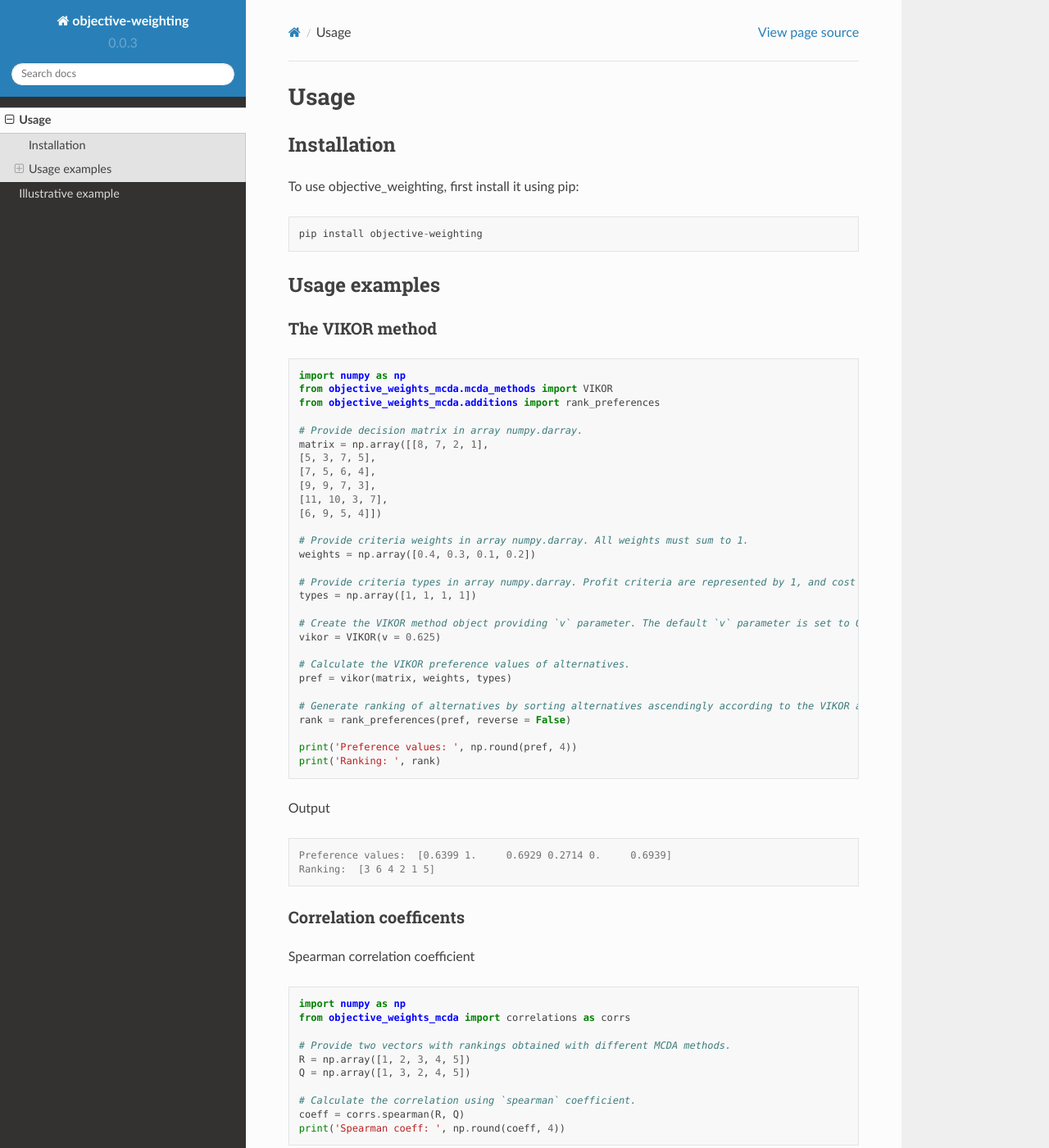
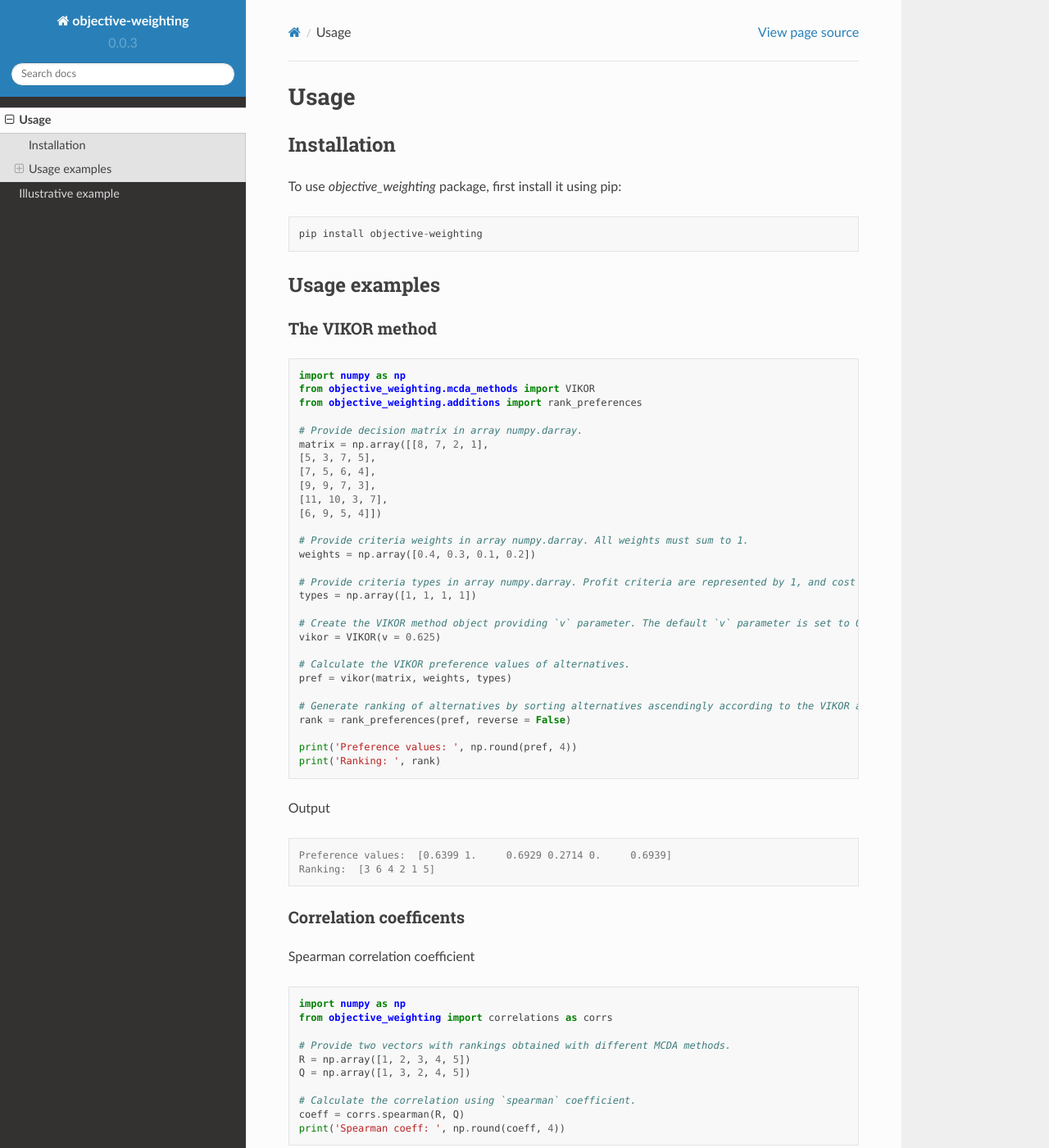
Before and after one commit to energyinpython/objective-weighting, a Sphinx documentation site: the page built from docs/usage.rst, in a window 1280 px wide and 1400 px high. Shown: the whole window at 82% size. Built offline with Sphinx 7.4.7 and the Read the Docs theme 2.0.0, drawn with Linux system fonts in a browser that asks for light colours; pages that are not in the unit, such as notebooks, are missing from menus; some of the changed text lies outside the part shown.

Commit message:
docs: documentation update

```diff
--- a/docs/index.rst
+++ b/docs/index.rst
@@ -1,5 +1,5 @@
 Welcome to objective-weighting documentation!
-===================================
+===============================================
 
 `objective-weighting` is Python 3 library dedicated to multi-criteria decision analysis with criteria weights determined by objective weighting methods.
 This library includes:
--- a/docs/usage.rst
+++ b/docs/usage.rst
@@ -6,7 +6,7 @@ Usage
 Installation
 -------------
 
-To use objective_weighting, first install it using pip:
+To use `objective_weighting` package, first install it using pip:
 
 .. code-block:: python
 
@@ -23,8 +23,8 @@ __________________
 .. code-block:: python
 
 	import numpy as np
-	from objective_weights_mcda.mcda_methods import VIKOR
-	from objective_weights_mcda.additions import rank_preferences
+	from objective_weighting.mcda_methods import VIKOR
+	from objective_weighting.additions import rank_preferences
 
 	# Provide decision matrix in array numpy.darray.
 	matrix = np.array([[8, 7, 2, 1],
@@ -68,7 +68,7 @@ Spearman correlation coefficient
 .. code-block:: python
 
 	import numpy as np
-	from objective_weights_mcda import correlations as corrs
+	from objective_weighting import correlations as corrs
 
 	# Provide two vectors with rankings obtained with different MCDA methods.
 	R = np.array([1, 2, 3, 4, 5])
@@ -91,7 +91,7 @@ Weighted Spearman correlation coefficient
 .. code-block:: python
 
 	import numpy as np
-	from objective_weights_mcda import correlations as corrs
+	from objective_weighting import correlations as corrs
 
 	# Provide two vectors with rankings obtained with different MCDA methods.
 	R = np.array([1, 2, 3, 4, 5])
@@ -114,7 +114,7 @@ Pearson correlation coefficient
 .. code-block:: python
 
 	import numpy as np
-	from objective_weights_mcda import correlations as corrs
+	from objective_weighting import correlations as corrs
 
 	# Provide two vectors with rankings obtained with different MCDA methods.
 	R = np.array([1, 2, 3, 4, 5])
@@ -140,7 +140,7 @@ Entropy weighting method
 .. code-block:: python
 
 	import numpy as np
-	from objective_weights_mcda import weighting_methods as mcda_weights
+	from objective_weighting import weighting_methods as mcda_weights
 
 	matrix = np.array([[30, 30, 38, 29],
 	[19, 54, 86, 29],
@@ -163,7 +163,7 @@ CRITIC weighting method
 .. code-block:: python
 
 	import numpy as np
-	from objective_weights_mcda import weighting_methods as mcda_weights
+	from objective_weighting import weighting_methods as mcda_weights
 
 	matrix = np.array([[5000, 3, 3, 4, 3, 2],
 	[680, 5, 3, 2, 2, 1],
@@ -187,7 +187,7 @@ Standard deviation weighting method
 .. code-block:: python
 
 	import numpy as np
-	from objective_weights_mcda import weighting_methods as mcda_weights
+	from objective_weighting import weighting_methods as mcda_weights
 
 	matrix = np.array([[0.619, 0.449, 0.447],
 	[0.862, 0.466, 0.006],
@@ -428,7 +428,7 @@ Vector normalization
 .. code-block:: python
 
 	import numpy as np
-	from objective_weights_mcda import normalizations as norms
+	from objective_weighting import normalizations as norms
 
 	matrix = np.array([[8, 7, 2, 1],
 	[5, 3, 7, 5],
```
Also changed, not shown: docs/example.ipynb, 1 other file.
